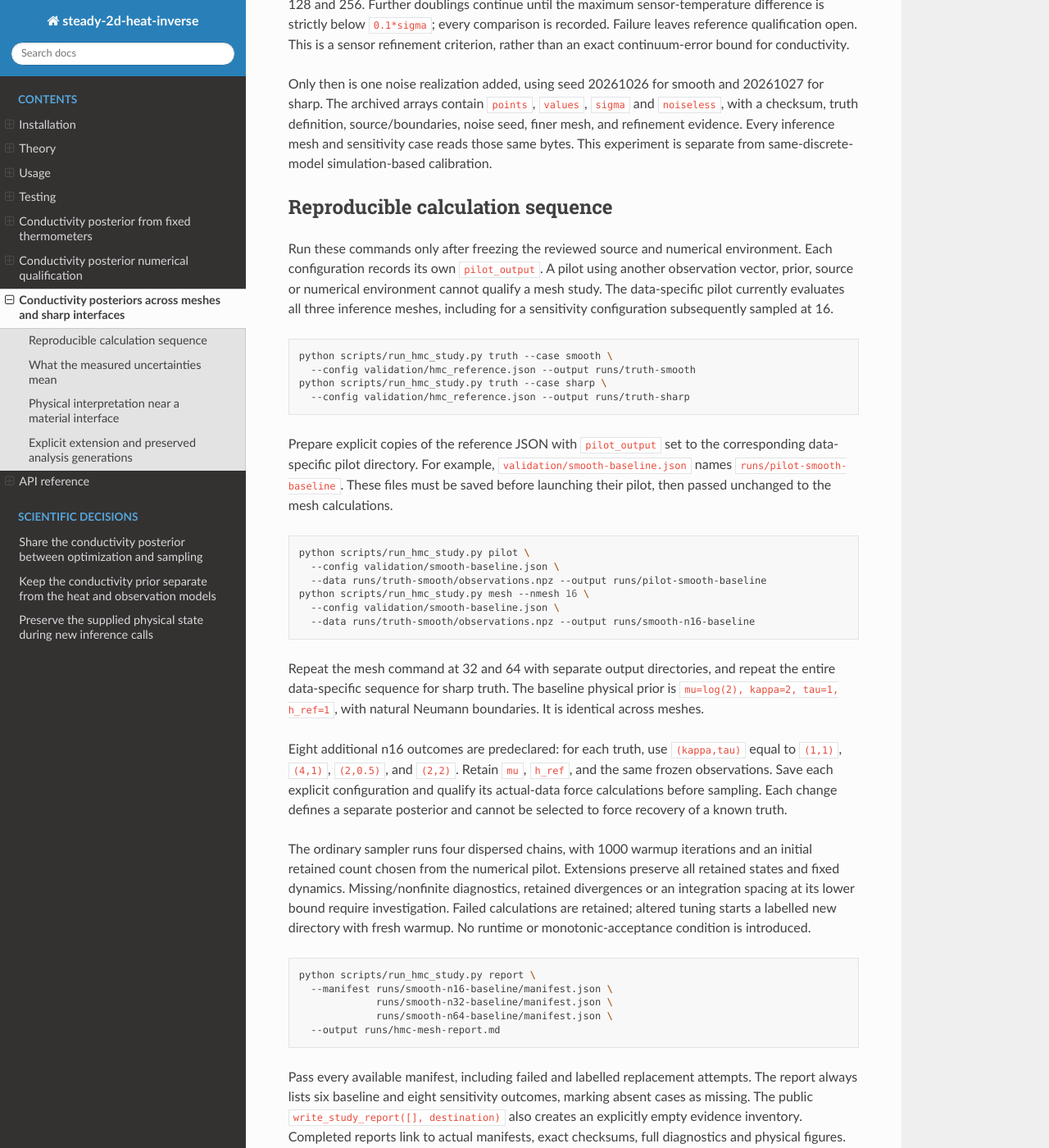
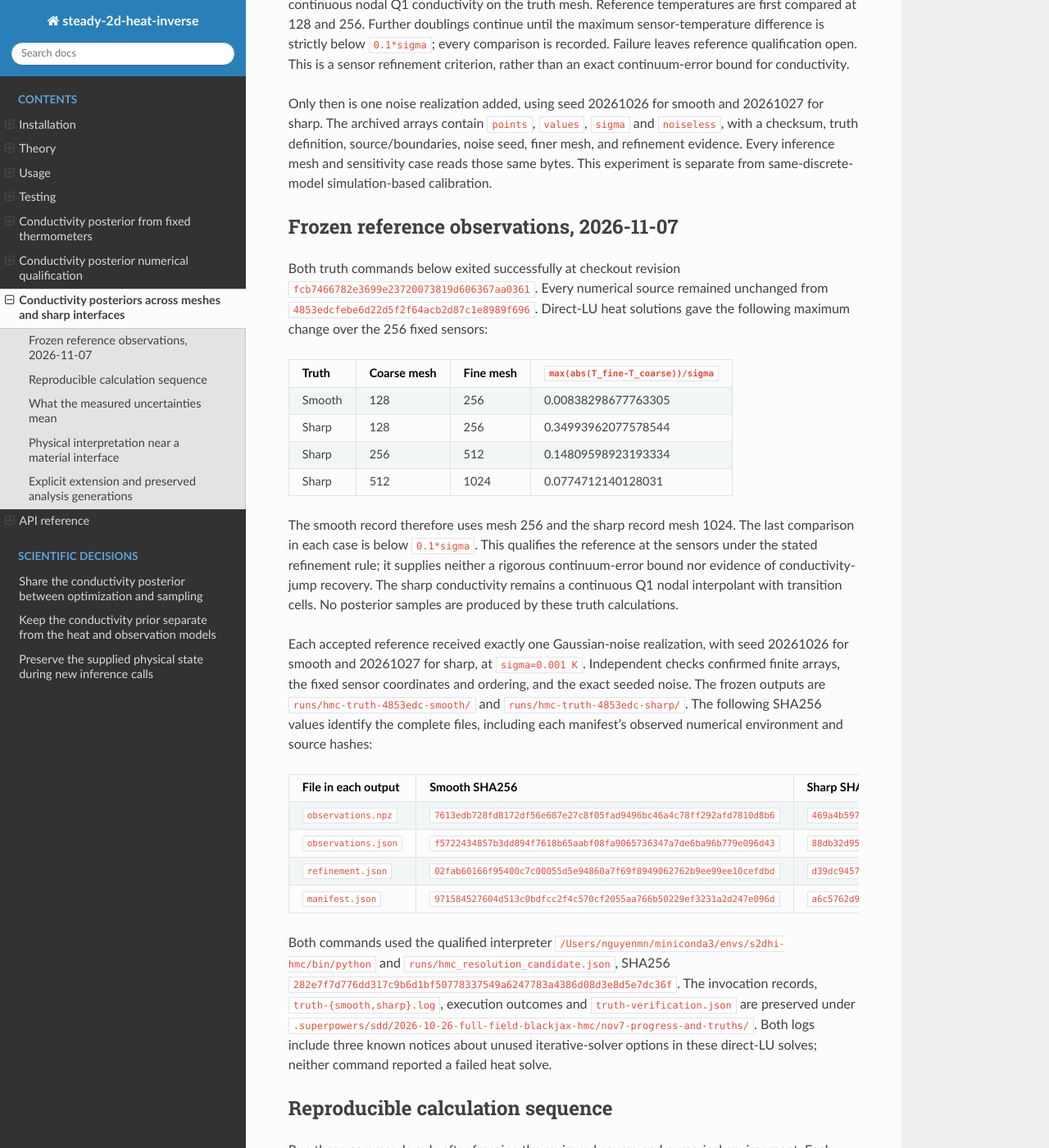
Before and after one commit to MinhMPA/steady-2d-heat-inverse, a Sphinx documentation site: the page built from docs/validation/hmc-mesh-study.md, in a window 1280 px wide and 1400 px high, scrolled down 520 px. Shown: the whole window at 82% size. Built offline with Sphinx 7.4.7 and the Read the Docs theme 3.1.0, drawn with Linux system fonts in a browser that asks for light colours; some of the changed text lies outside the part shown.

Commit message:
Record refined smooth and sharp reference observations

````diff
--- a/docs/validation/hmc-mesh-study.md
+++ b/docs/validation/hmc-mesh-study.md
@@ -1,10 +1,12 @@
 # Conductivity posteriors across meshes and sharp interfaces
 
-**Status: study apparatus prepared; physical results pending.** No smooth/sharp
-fine-truth record, six baseline posterior calculations, or eight prior-sensitivity
-calculations is claimed here. Task 13 numerical qualification and its 100
-same-model calibration experiments remain separate requirements. Passing execution
-checks does not establish continuum accuracy or prior adequacy.
+**Status: smooth/sharp reference observations frozen; posterior studies pending.**
+Both reference records meet the declared sensor-refinement criterion. Both
+actual-data baseline pilots are running and remain unqualified. Prior-sensitivity
+pilots, all six baseline posterior calculations and eight prior-sensitivity
+calculations remain pending. Task 13's two smaller-spacing
+pilots are running, and its 100 same-model calibration experiments remain
+incomplete. These are separate scientific requirements.
 
 The heat source is 1 on the unit square, the bottom temperature is 300 K and
 other boundaries are insulated. The same 256 interior thermometers at
@@ -27,6 +29,52 @@ finer mesh, and refinement evidence. Every inference mesh and sensitivity case
 reads those same bytes. This experiment is separate from same-discrete-model
 simulation-based calibration.
 
+## Frozen reference observations, 2026-11-07
+
+Both truth commands below exited successfully at checkout revision
+`fcb7466782e3699e23720073819d606367aa0361`. Every numerical source remained
+unchanged from `4853edcfebe6d22d5f2f64acb2d87c1e8989f696`. Direct-LU heat
+solutions gave the following maximum change over the 256 fixed sensors:
+
+| Truth | Coarse mesh | Fine mesh | `max(abs(T_fine-T_coarse))/sigma` |
+| --- | --- | --- | --- |
+| Smooth | 128 | 256 | 0.00838298677763305 |
+| Sharp | 128 | 256 | 0.34993962077578544 |
+| Sharp | 256 | 512 | 0.14809598923193334 |
+| Sharp | 512 | 1024 | 0.0774712140128031 |
+
+The smooth record therefore uses mesh 256 and the sharp record mesh 1024.
+The last comparison in each case is below `0.1*sigma`. This qualifies the
+reference at the sensors under the stated refinement rule; it supplies neither
+a rigorous continuum-error bound nor evidence of conductivity-jump recovery.
+The sharp conductivity remains a continuous Q1 nodal interpolant with transition
+cells. No posterior samples are produced by these truth calculations.
+
+Each accepted reference received exactly one Gaussian-noise realization, with
+seed 20261026 for smooth and 20261027 for sharp, at `sigma=0.001 K`.
+Independent checks confirmed finite arrays, the fixed sensor coordinates and
+ordering, and the exact seeded noise. The frozen outputs are
+`runs/hmc-truth-4853edc-smooth/` and `runs/hmc-truth-4853edc-sharp/`.
+The following SHA256 values identify the complete files, including each
+manifest's observed numerical environment and source hashes:
+
+| File in each output | Smooth SHA256 | Sharp SHA256 |
+| --- | --- | --- |
+| `observations.npz` | `7613edb728fd8172df56e687e27c8f05fad9496bc46a4c78ff292afd7810d8b6` | `469a4b597f0be81deb2a77c38125437db8d80125abaf1825ae07619fdba42c72` |
+| `observations.json` | `f5722434857b3dd894f7618b65aabf08fa9065736347a7de6ba96b779e096d43` | `88db32d95ac587f4bb5ef1b3546489c2f170d9dc90626c2b0ece631ff2b4e64c` |
+| `refinement.json` | `02fab60166f95400c7c00055d5e94860a7f69f8949062762b9ee99ee10cefdbd` | `d39dc945744b1204582440e8ff48e595977aab86ea2d86ea139ef91e972bc45e` |
+| `manifest.json` | `971584527604d513c0bdfcc2f4c570cf2055aa766b50229ef3231a2d247e096d` | `a6c5762d942ed40f759fc14fd723722a52e10226645be45c6316b4dd02ebff32` |
+
+Both commands used the qualified interpreter
+`/Users/nguyenmn/miniconda3/envs/s2dhi-hmc/bin/python` and
+`runs/hmc_resolution_candidate.json`, SHA256
+`282e7f7d776dd317c9b6d1bf50778337549a6247783a4386d08d3e8d5e7dc36f`.
+The invocation records, `truth-{smooth,sharp}.log`, execution outcomes and
+`truth-verification.json` are preserved under
+`.superpowers/sdd/2026-10-26-full-field-blackjax-hmc/nov7-progress-and-truths/`.
+Both logs include three known notices about unused iterative-solver options
+in these direct-LU solves; neither command reported a failed heat solve.
+
 ## Reproducible calculation sequence
 
 Run these commands only after freezing the reviewed source and numerical
@@ -37,28 +85,48 @@ meshes, including for a sensitivity configuration subsequently sampled at 16.
 
 ```bash
 python scripts/run_hmc_study.py truth --case smooth \
-  --config validation/hmc_reference.json --output runs/truth-smooth
+  --config runs/hmc_resolution_candidate.json --output runs/hmc-truth-4853edc-smooth
 python scripts/run_hmc_study.py truth --case sharp \
-  --config validation/hmc_reference.json --output runs/truth-sharp
+  --config runs/hmc_resolution_candidate.json --output runs/hmc-truth-4853edc-sharp
 ```
 
-Prepare explicit copies of the reference JSON with `pilot_output` set to the
-corresponding data-specific pilot directory. For example,
-`validation/smooth-baseline.json` names `runs/pilot-smooth-baseline`. These files
-must be saved before launching their pilot, then passed unchanged to the mesh
-calculations.
+Both actual-data baseline pilots were launched at `fcb7466` on 2026-11-07 and
+have saved manifests. Their configurations differ from
+`runs/hmc_resolution_candidate.json` only in `pilot_output`, naming the
+corresponding data-specific pilot directory. The smooth configuration
+`runs/hmc-eps1625-smooth-baseline.json` has SHA256
+`8fe52f4ee6c94be47d9120d8de8549a17535cee1abfbe911f509a94279cee52d`;
+`runs/hmc-eps1625-sharp-baseline.json` has SHA256
+`ea4792fedd9963c14fbbad0ed8ab5bd1fa3175475907828a7bbedcf60ed1711e`.
+The observation bytes are unchanged. The exact invocations and
+`pilot-{smooth,sharp}-baseline.log` are recorded with
+`truth-pilot-execution.json` under the durable evidence directory above.
 
 ```bash
 python scripts/run_hmc_study.py pilot \
-  --config validation/smooth-baseline.json \
-  --data runs/truth-smooth/observations.npz --output runs/pilot-smooth-baseline
-python scripts/run_hmc_study.py mesh --nmesh 16 \
-  --config validation/smooth-baseline.json \
-  --data runs/truth-smooth/observations.npz --output runs/smooth-n16-baseline
+  --config runs/hmc-eps1625-smooth-baseline.json \
+  --output runs/hmc-pilot-eps1625-smooth-baseline \
+  --data runs/hmc-truth-4853edc-smooth/observations.npz
+python scripts/run_hmc_study.py pilot \
+  --config runs/hmc-eps1625-sharp-baseline.json \
+  --output runs/hmc-pilot-eps1625-sharp-baseline \
+  --data runs/hmc-truth-4853edc-sharp/observations.npz
 ```
 
-Repeat the mesh command at 32 and 64 with separate output directories, and repeat
-the entire data-specific sequence for sharp truth. The baseline physical prior
+Neither baseline pilot is complete or qualified. Their actual-data force checks,
+settled warmup and retained-trajectory criteria remain required. No posterior
+mesh-study outcome is claimed. After a matching pilot qualifies, its unchanged
+configuration is used for the corresponding mesh calculations, for example:
+
+```bash
+python scripts/run_hmc_study.py mesh --nmesh 16 \
+  --config runs/hmc-eps1625-smooth-baseline.json \
+  --data runs/hmc-truth-4853edc-smooth/observations.npz --output runs/smooth-n16-baseline
+```
+
+Repeat the mesh command at 32 and 64 with separate output directories, and use
+the corresponding sharp configuration and frozen observations for sharp posterior
+calculations. The baseline physical prior
 is `mu=log(2), kappa=2, tau=1, h_ref=1`, with natural Neumann boundaries. It is
 identical across meshes.
 
@@ -155,8 +223,8 @@ unresolved, request a larger retained total per chain explicitly:
 
 ```bash
 python scripts/run_hmc_study.py mesh --nmesh 16 \
-  --config validation/smooth-baseline.json \
-  --data runs/truth-smooth/observations.npz --output runs/smooth-n16-baseline \
+  --config runs/hmc-eps1625-smooth-baseline.json \
+  --data runs/hmc-truth-4853edc-smooth/observations.npz --output runs/smooth-n16-baseline \
   --total-draws 8000
 ```
 
````
Also changed, not shown: other parts of docs/validation/hmc-mesh-study.md (+2 -2 lines), docs/validation/hmc-numerics.md (+8 -4 lines).
